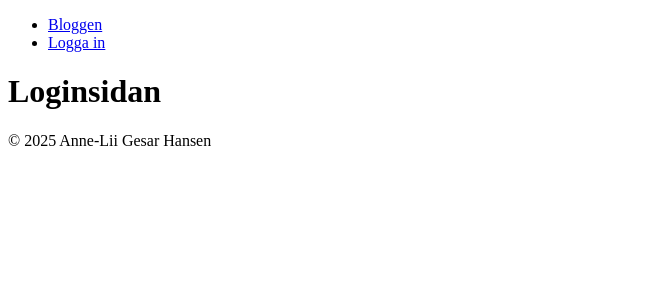
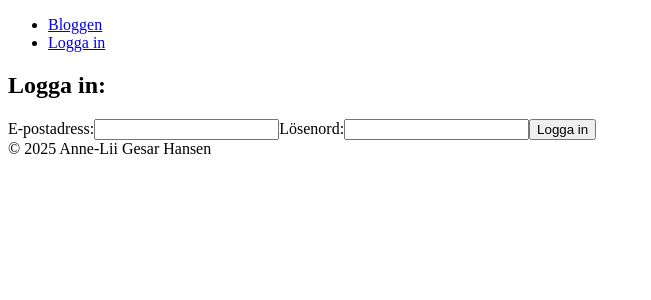
Before and after one commit to Anne-Lii/react_m3_spa_blog, a React (Vite) app: page /login in a window 1280 px wide. Shown: the top 300 px of the page, without its empty margins (0-651 px from the left). Built offline with nearby package versions, Linux system fonts and the light colour scheme.

Commit message:
added a form on loginpage with states

```diff
--- a/src/pages/LoginPage.tsx
+++ b/src/pages/LoginPage.tsx
@@ -1,12 +1,46 @@
+import { useState } from "react"
 
 
-const Login = () => {
+const LoginPage = () => {
+
+  //states
+  const [email, setEmail] = useState('');
+  const [password, setPassword] = useState('');
+  const [error, setError] = useState('');
+
+  const handleSubmit = async (e: React.FormEvent<HTMLFormElement>) => {
+    e.preventDefault();
+    setError('');
+  }
+
   return (
-    <div>
+    <div className="container_login">
+      <div className="login_inputs">
 
-      <h1>Loginsidan</h1>
+        <h2>Logga in:</h2>
+
+        <form onSubmit={handleSubmit}>
+          {error && (
+            <div className="error-message">
+              {error}
+
+            </div>
+          )}
+
+          <div className="forminput">
+
+            <label htmlFor="email">E-postadress:</label>
+            <input type="email" id="email" required value={email} onChange={(e) => setEmail(e.target.value)} />
+
+            <label htmlFor="password">Lösenord:</label>
+            <input type="text" id="password" required value={password} onChange={(e) => setPassword(e.target.value)} />
+
+            <button type="submit">Logga in</button>
+          </div>
+        </form>
+      </div>
     </div>
   )
 }
 
-export default Login
+export default LoginPage
```
